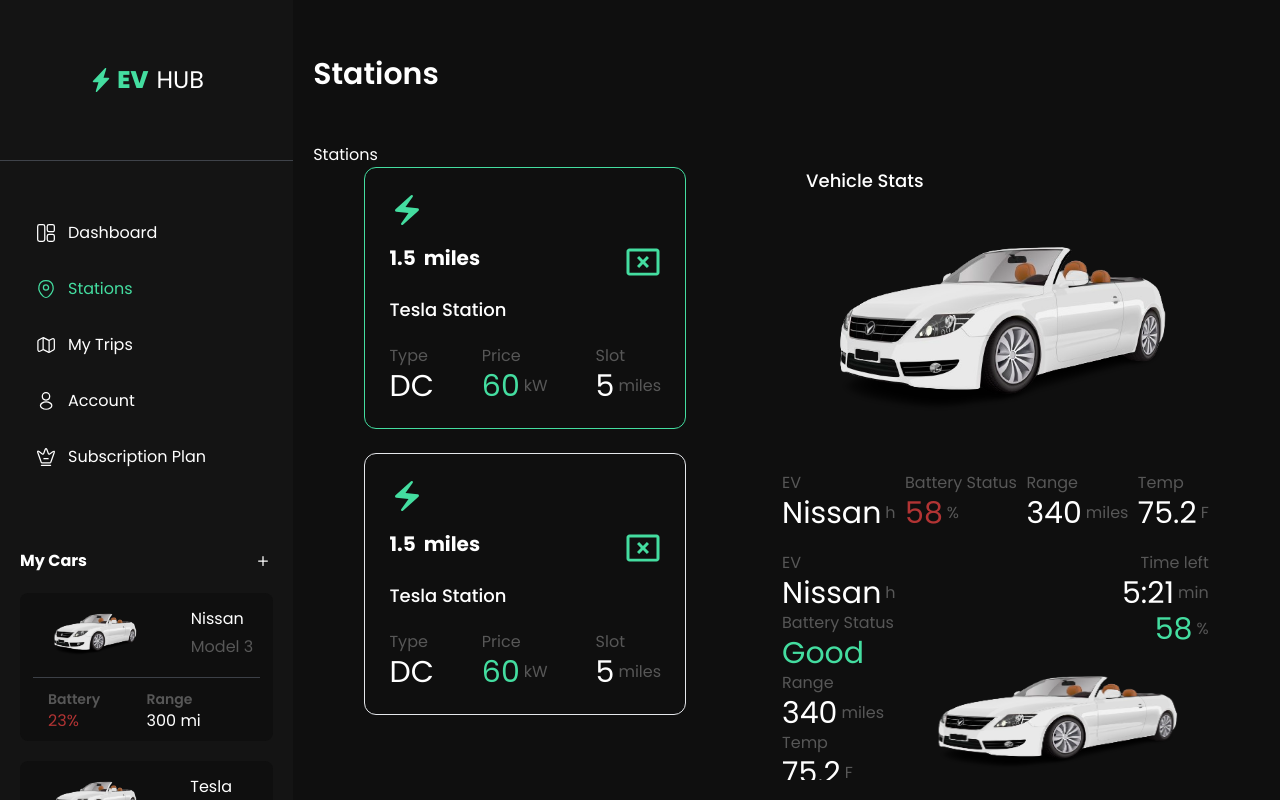
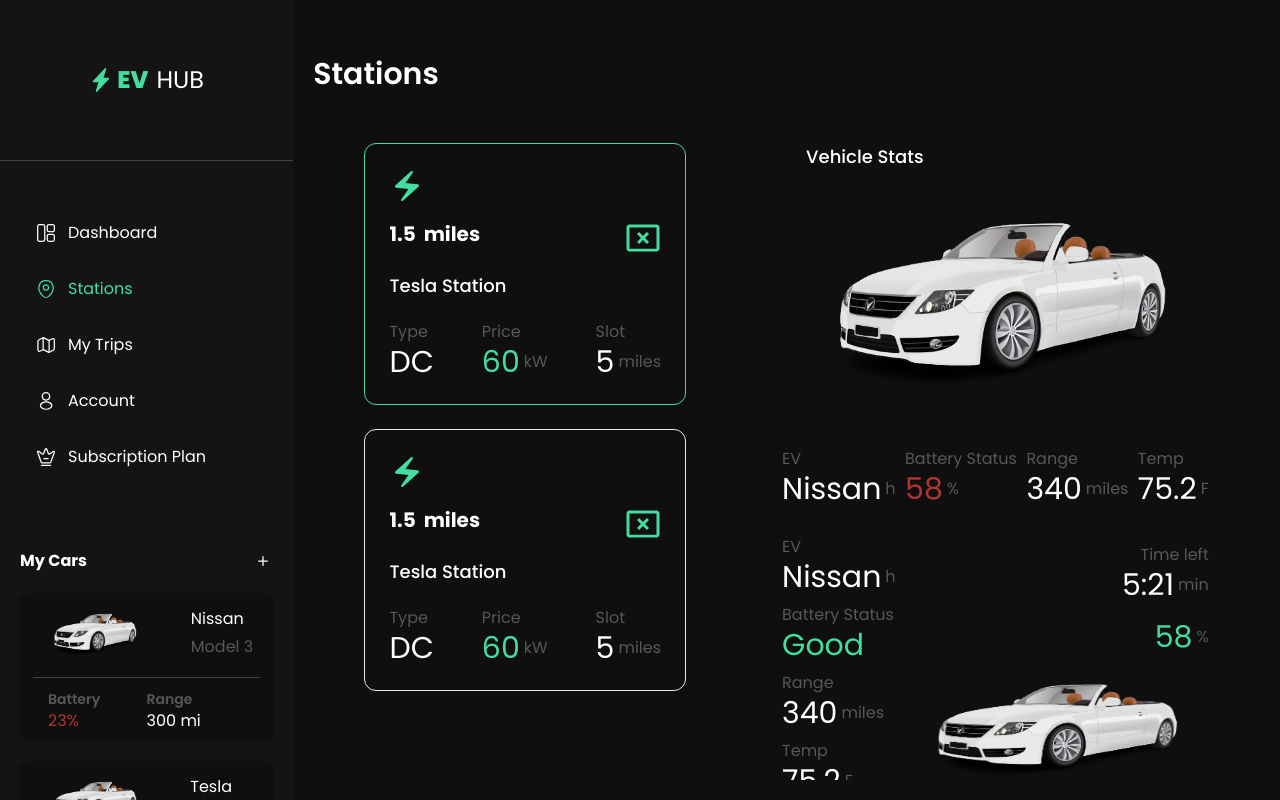
Before and after one commit to Priyankaa2503/Syn3rgy_GitCommit, a React (Vite) app in the folder client/: page / in a window 1280 px wide. Both pictures are taken after a click on the element "Stations". Built offline with nearby package versions, Linux system fonts and the light colour scheme.

Commit message:
stations vehicle status

```diff
--- a/client/src/components/Sidebar.jsx
+++ b/client/src/components/Sidebar.jsx
@@ -1,6 +1,6 @@
 import React from "react";
 import Icons from "./Icons";
-import Car from "../assets/Car.png"
+import Car from "./assets/Car.png"
 
 const Link = ({ name, active, setActive }) => {
   return (
--- a/client/src/components/sections/Stations.jsx
+++ b/client/src/components/sections/Stations.jsx
@@ -1,6 +1,6 @@
 import React, { useState } from "react";
 import { MdOutlineElectricBolt, MdCancelPresentation } from "react-icons/md";
-import Car from "../../assets/Car.png";
+import Car from "../assets/Car.png";
 
 const Stations = () => {
   const [evcar, setEvcar] = useState({
@@ -13,11 +13,10 @@
     type: "DC",
     slot: 5,
     price: 60,
-    status: 'Good'
+    status: "Good",
   });
   return (
     <div>
-      Stations
       <div className="flex gap-x-24 justify-center">
         <div className="flex flex-col gap-y-6">
           <div className="border p-6 border-[#44DDA0] rounded-xl ">
@@ -114,7 +113,9 @@
               <div className="flex gap-1 items-center">
                 <span
                   className={`text-3xl ${
-                    evcar.battery === 'Good' ? "text-[#44DDA0]" : "text-[#B23434]"
+                    evcar.battery === "Good"
+                      ? "text-[#44DDA0]"
+                      : "text-[#B23434]"
                   }`}
                 >
                   {evcar.battery}
@@ -139,33 +140,35 @@
           </div>
           <div className="flex justify-between w-full">
             <div className=" text-[#575757] mt-5 flex flex-col justify-between ">
-              <div className="flex flex-col">
+              <div className="flex flex-col mt-2">
                 <div>EV</div>
                 <div className="flex gap-1 items-center">
                   <span className="text-3xl text-white">{evcar.car}</span>
                   {" h"}
                 </div>
               </div>
-              <div className="flex flex-col">
+              <div className="flex flex-col mt-2">
                 <div>Battery Status</div>
                 <div className="flex gap-1 items-center">
                   <span
                     className={`text-3xl ${
-                      evcar.status === 'Good' ? "text-[#44DDA0]" : "text-[#B23434]"
+                      evcar.status === "Good"
+                        ? "text-[#44DDA0]"
+                        : "text-[#B23434]"
                     }`}
                   >
                     {evcar.status}
                   </span>
                 </div>
               </div>
-              <div className="flex flex-col">
+              <div className="flex flex-col mt-2">
                 <div>Range</div>
                 <div className="flex gap-1 items-center">
                   <span className="text-3xl text-white">{evcar.range}</span>
                   {" miles"}
                 </div>
               </div>
-              <div className="flex flex-col">
+              <div className="flex flex-col mt-2">
                 <div>Temp</div>
                 <div className="flex gap-1 items-center">
                   <span className="text-3xl text-white">{evcar.temp}</span>
@@ -174,7 +177,7 @@
               </div>
             </div>
             <div className=" text-[#575757] mt-5 flex flex-col w-full text-right ">
-              <div className="flex flex-col">
+              <div className="flex flex-col py-4">
                 <div>Time left</div>
                 <div className="flex gap-1 items-center justify-end">
                   <span className="text-3xl text-white">{evcar.time}</span>
@@ -192,12 +195,22 @@
                   </span>
                   {" %"}
                 </div>
-
               </div>
               <img src={Car} alt="map" className="h-36" />
             </div>
           </div>
 
+          <div className="w-full text-[#575757] mt-5 flex  justify-between items-center">
+            <div className="flex flex-col">
+              <div>Average Time</div>
+              <div className="flex gap-1 items-center">
+                <span className="text-3xl text-white">{evcar.time}</span>
+                {" min"}
+              </div>
+            </div>
+            {/* <Line/> */}
+
+          </div>
         </div>
       </div>
     </div>
```
Also changed, not shown: client/src/components/assets/Car.png (renamed from client/src/assets/Car.png).
